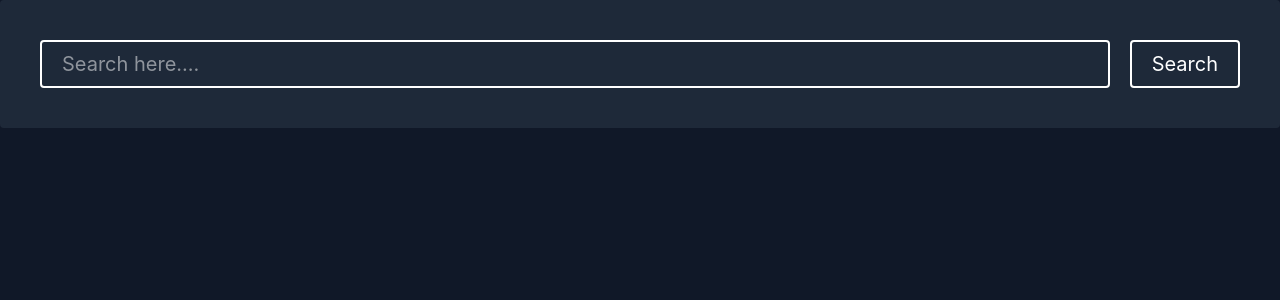
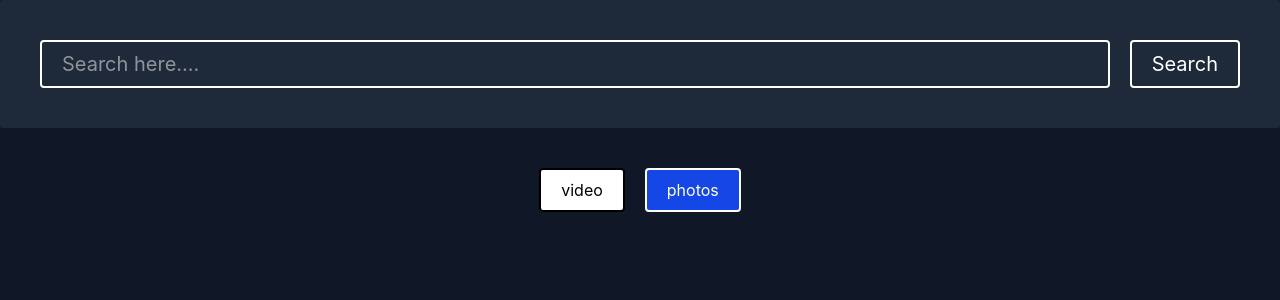
Before and after one commit to amankhan790/redux-toolkit, a React (Vite) app in the folder redux-project/: page / in a window 1280 px wide. Shown: the top 300 px of the page. Built offline with nearby package versions, Linux system fonts and the light colour scheme.

Commit message:
built tab ui

```diff
--- a/redux-project/src/App.jsx
+++ b/redux-project/src/App.jsx
@@ -1,11 +1,13 @@
 import React from "react";
 import "./App.css";
 import SearchBar from "./compoment/searchBar";
+import Tabs from "./compoment/Tabs";
 
 const App = () => {
   return (
     <div className="bg-gray-900 text-white h-screen w-full">
       <SearchBar />
+      <Tabs />
     </div>
   );
 };
--- a/redux-project/src/compoment/Tabs.jsx
+++ b/redux-project/src/compoment/Tabs.jsx
@@ -0,0 +1,27 @@
+import { useDispatch, useSelector } from "react-redux";
+import { setActiveTabs } from "../redux/features/searchSlice";
+
+const Tabs = () => {
+  const Tabs = ["video", "photos"];
+  const dispatch = useDispatch();
+
+  const activeTabs = useSelector((state) => state.search.activeTabs);
+
+  return (
+    <div className="mt-10 flex gap-5 justify-center">
+      {Tabs.map((tab, id) => {
+        return (
+          <button
+            key={id}
+            className={`${activeTabs.includes(tab) ? "bg-blue-700 text-white" : "bg-white text-black"} px-5 py-2 rounded border-2`}
+            onClick={() => dispatch(setActiveTabs(tab))}
+          >
+            {tab}
+          </button>
+        );
+      })}
+    </div>
+  );
+};
+
+export default Tabs;
```
